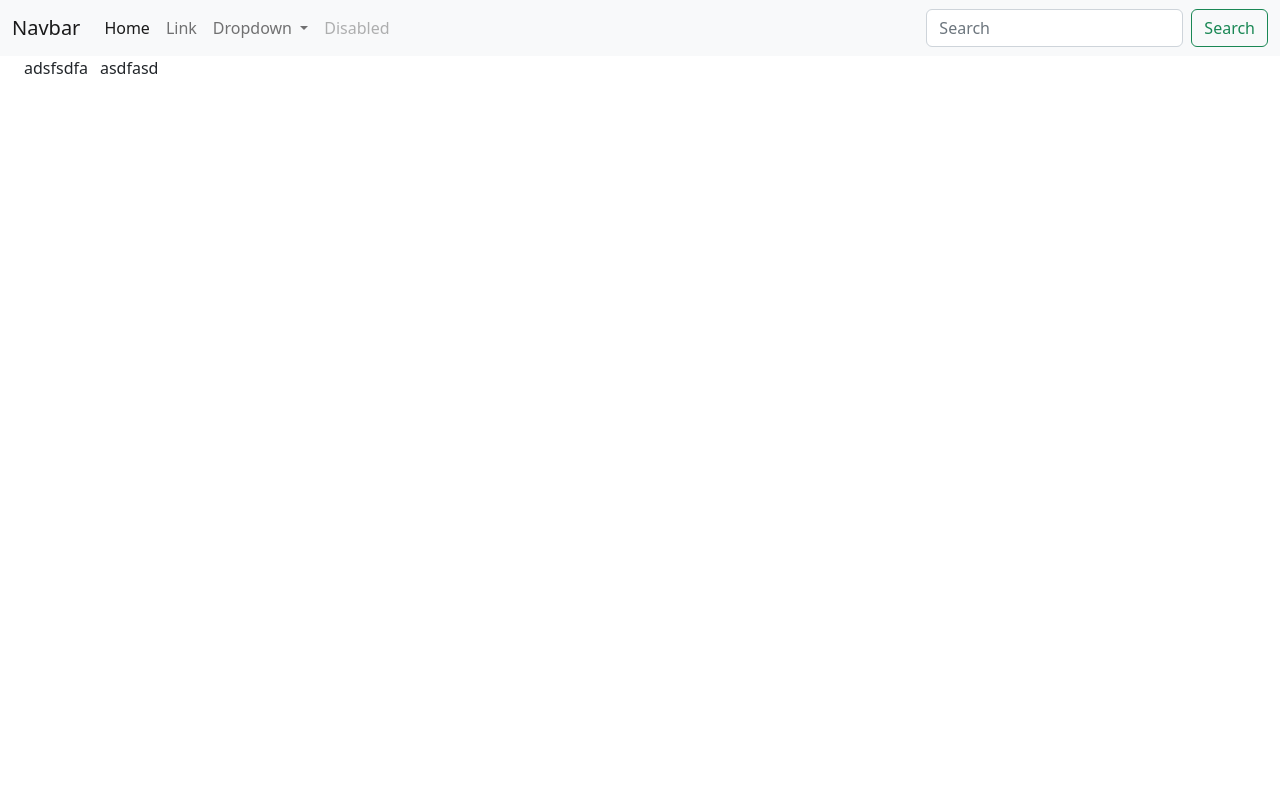
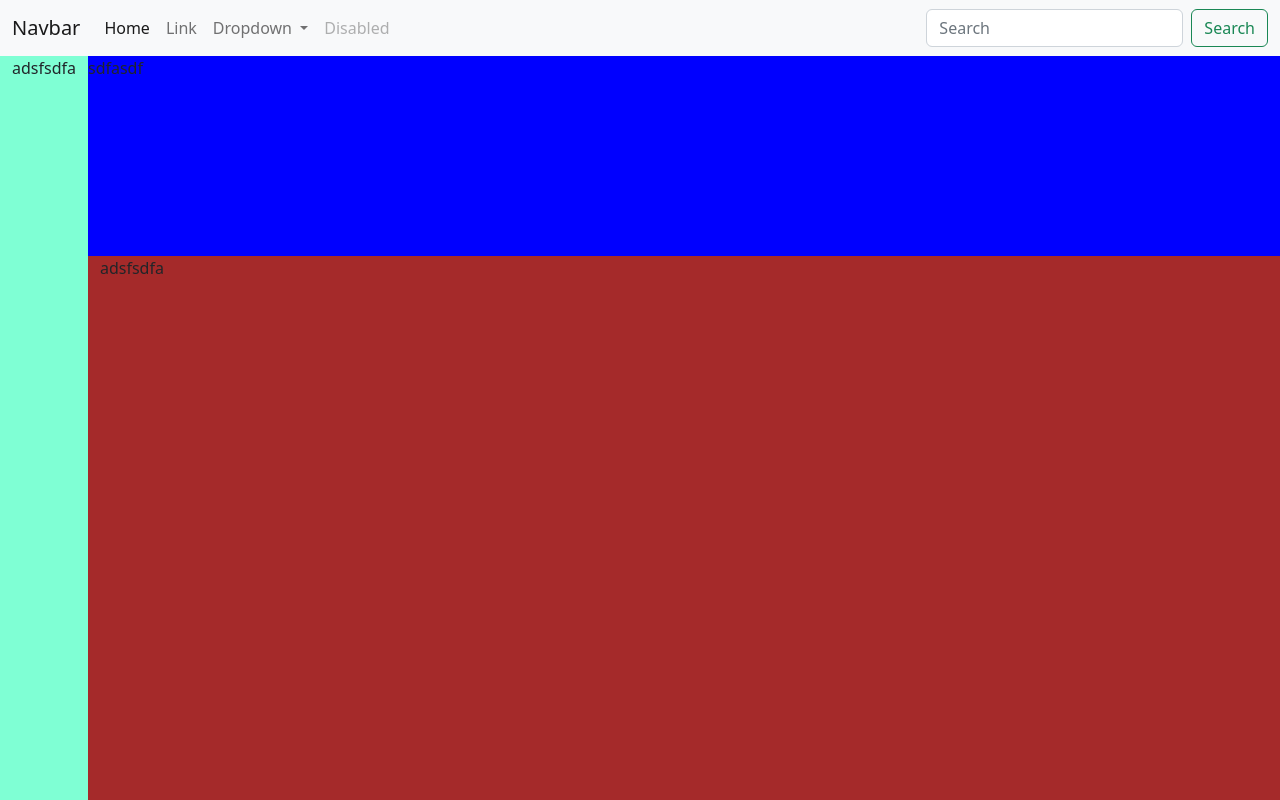
Before and after one commit to Ericdid/html-css-bootstrap-dashboard, a plain HTML site: page index.html in a window 1280 px wide. Drawn offline with nearby package versions, Linux system fonts and the light colour scheme.

Commit message:
add.mc-header

```diff
--- a/css/style.css
+++ b/css/style.css
@@ -15,3 +15,21 @@ body {
   height: calc(100% - 56px);
   display: flex;
 }
+
+/* sidebar */
+
+#sidenav {
+  background-color: aquamarine;
+}
+
+/* main-content */
+
+#main-content {
+  background-color: brown;
+  flex-grow: 1;
+}
+
+#mc-header {
+  background-color: blue;
+  min-height: 200px;
+}
--- a/index.html
+++ b/index.html
@@ -83,11 +83,16 @@
       </nav>
     </header>
     <!-- MAIN -->
-    <main class="container-fluid" id="ms-main">
+    <main class="" id="ms-main">
+      <!-- sidebar -->
       <section id="sidenav" class="">
         <div class="container-fluid">adsfsdfa</div>
       </section>
-      <section id="main-content" class="">asdfasd</section>
+      <!-- main-content -->
+      <section id="main-content" class="">
+        <div id="mc-header">sdfasdf</div>
+        <div class="container-fluid">adsfsdfa</div>
+      </section>
     </main>
     <!-- BOOTSTRAP SCRIPT -->
     <script
```
